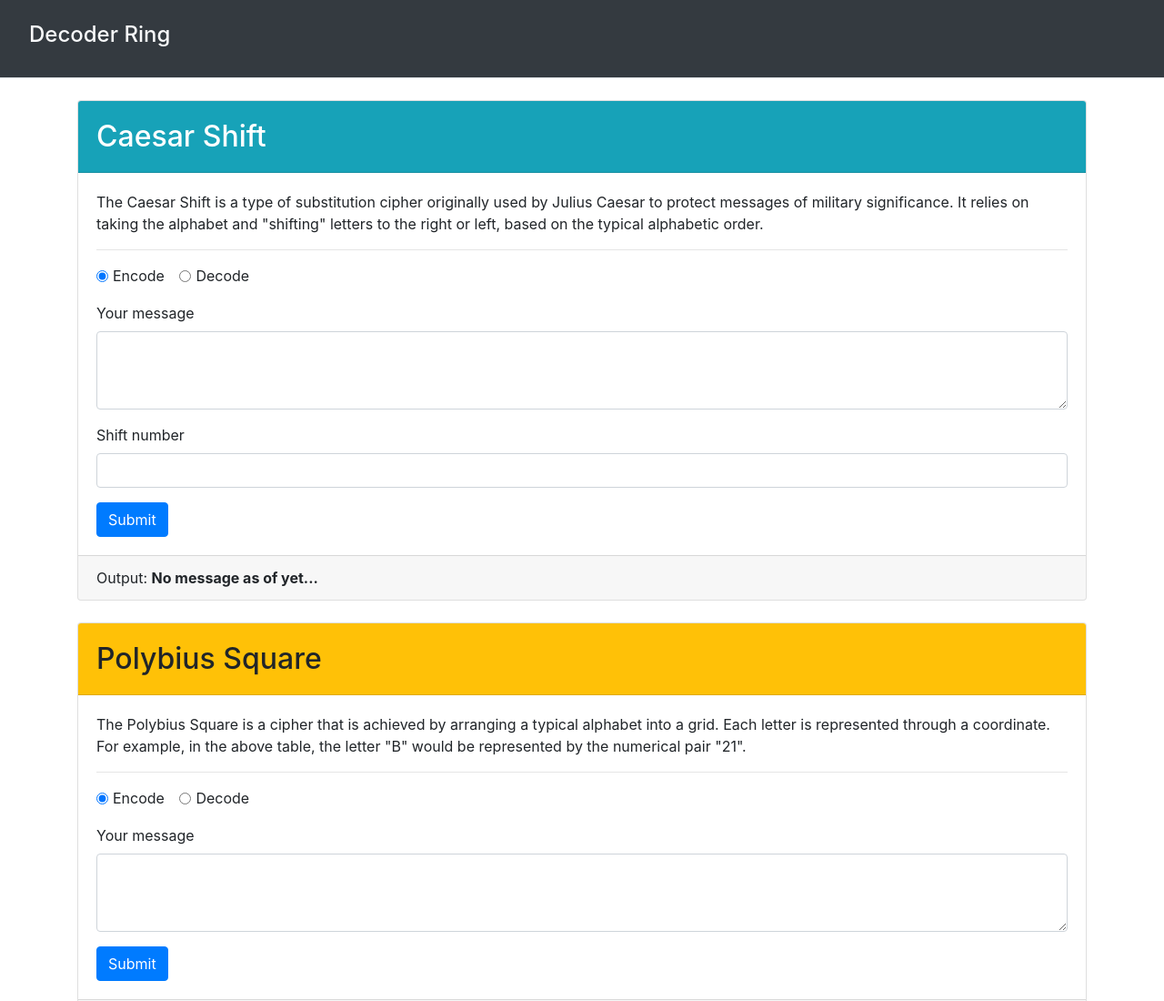
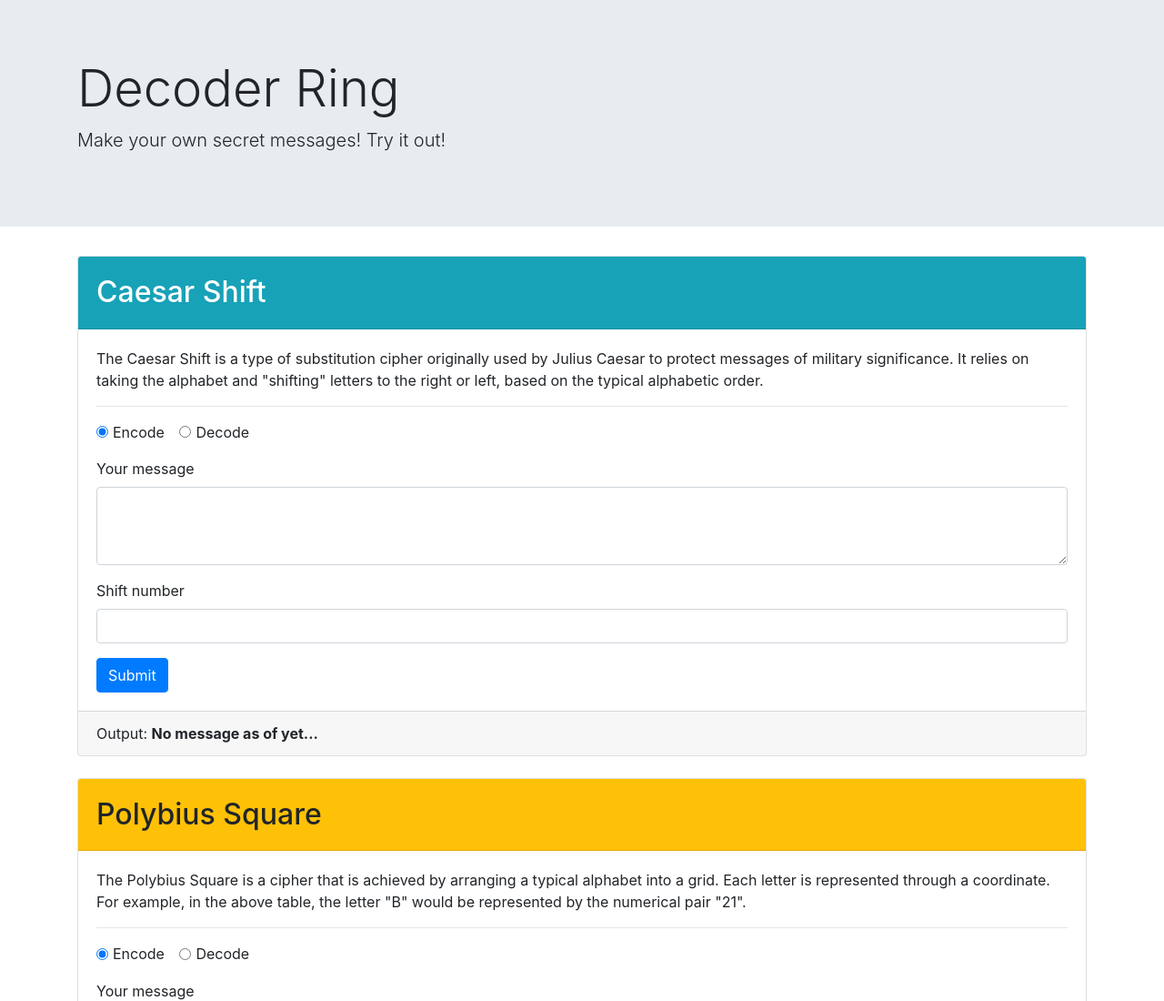
Before and after one commit to axsuphu/Decoder-Ring-Project, a website: page index.html in a window 1280 px wide. Shown: the top 1100 px of the page at 91% size. Drawn offline with nearby package versions, Linux system fonts and the light colour scheme.

Commit message:
add jumbotron

```diff
--- a/index.html
+++ b/index.html
@@ -19,15 +19,12 @@
   </head>
 
   <body>
-    <header class="container-fluid bg-light border-bottom text-light bg-dark">
-      <nav class="row align-items-center">
-        <h1 class="h4 p-3">
-          <a class="text-light nav-link active" href="index.html"
-            >Decoder Ring</a
-          >
-        </h1>
-      </nav>
-    </header>
+    <div class="jumbotron jumbotron-fluid">
+      <div class="container">
+        <h1 class="display-4">Decoder Ring</h1>
+        <p class="lead">Make your own secret messages! Try it out!</p>
+      </div>
+    </div>
 
     <main class="container my-4">
       <!-- Caesar Shift -->
--- a/package.json
+++ b/package.json
@@ -20,5 +20,8 @@
     "colors": "1.4.0",
     "live-server": "1.2.1",
     "mocha": "^8.1.3"
+  },
+  "dependencies": {
+    "nodemon": "^2.0.20"
   }
 }
```
Also changed, not shown: 1 other file.
